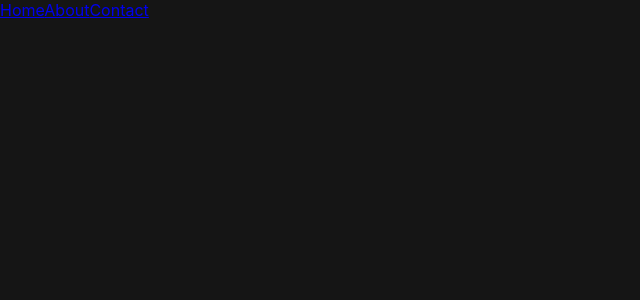
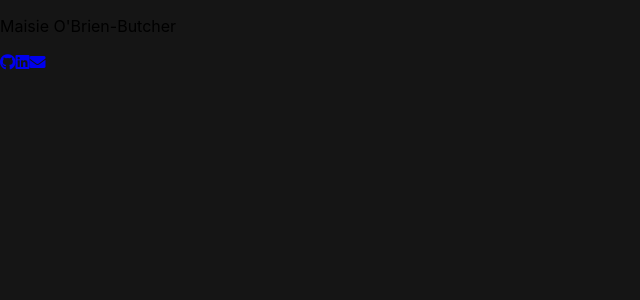
Before and after one commit to maisieo/-maisie-codes, a React (Create React App) app: page / in a window 1280 px wide. Shown: the top 300 px of the page, without its empty margins (0-640 px from the left). Built offline with nearby package versions, Linux system fonts and the light colour scheme.

Commit message:
correct font awesome, add in social icons

```diff
--- a/package.json
+++ b/package.json
@@ -3,6 +3,9 @@
   "version": "0.1.0",
   "private": true,
   "dependencies": {
+    "@fortawesome/fontawesome-svg-core": "^6.5.1",
+    "@fortawesome/free-solid-svg-icons": "^6.5.1",
+    "@fortawesome/react-fontawesome": "^0.2.0",
     "@testing-library/jest-dom": "^5.17.0",
     "@testing-library/react": "^13.4.0",
     "@testing-library/user-event": "^13.5.0",
--- a/public/index.html
+++ b/public/index.html
@@ -15,6 +15,8 @@
       user's mobile device or desktop. See https://developers.google.com/web/fundamentals/web-app-manifest/
     -->
     <link rel="manifest" href="%PUBLIC_URL%/manifest.json" />
+    <link rel="stylesheet" href="https://cdnjs.cloudflare.com/ajax/libs/font-awesome/5.15.4/css/all.min.css">
+
     <!--
       Notice the use of %PUBLIC_URL% in the tags above.
       It will be replaced with the URL of the `public` folder during the build.
--- a/src/components/Header/Header.js
+++ b/src/components/Header/Header.js
@@ -4,14 +4,21 @@ import './Header.scss';
 function Header() {
   return (
     <header className="header">
-      <div className="logo">
+
+      <p className="name">Maisie O'Brien-Butcher </p>
+
+      <div className="social-icons">
+        {/* Social Icons */}
+        <a href="https://github.com/maisieo" target="_blank" rel="noopener noreferrer">
+          <i className="fab fa-github"></i>
+        </a>
+        <a href="https://linkedin.com/in/maisie-obb" target="_blank" rel="noopener noreferrer">
+          <i className="fab fa-linkedin"></i>
+        </a>
+        <a href="mailto:maisieobb@gmail.com">
+          <i className="fas fa-envelope"></i>
+        </a>
       </div>
-      <nav className="navigation">
-        {/* Navigation links */}
-        <a href="/">Home</a>
-        <a href="/about">About</a>
-        <a href="/contact">Contact</a>
-      </nav>
     </header>
   );
 }
--- a/src/index.html
+++ /dev/null
@@ -1 +0,0 @@
-<link rel="stylesheet" href="https://cdnjs.cloudflare.com/ajax/libs/font-awesome/5.15.4/css/all.min.css">
```
Also changed, not shown: 1 other file (tests, documents, lock files or other folders).
